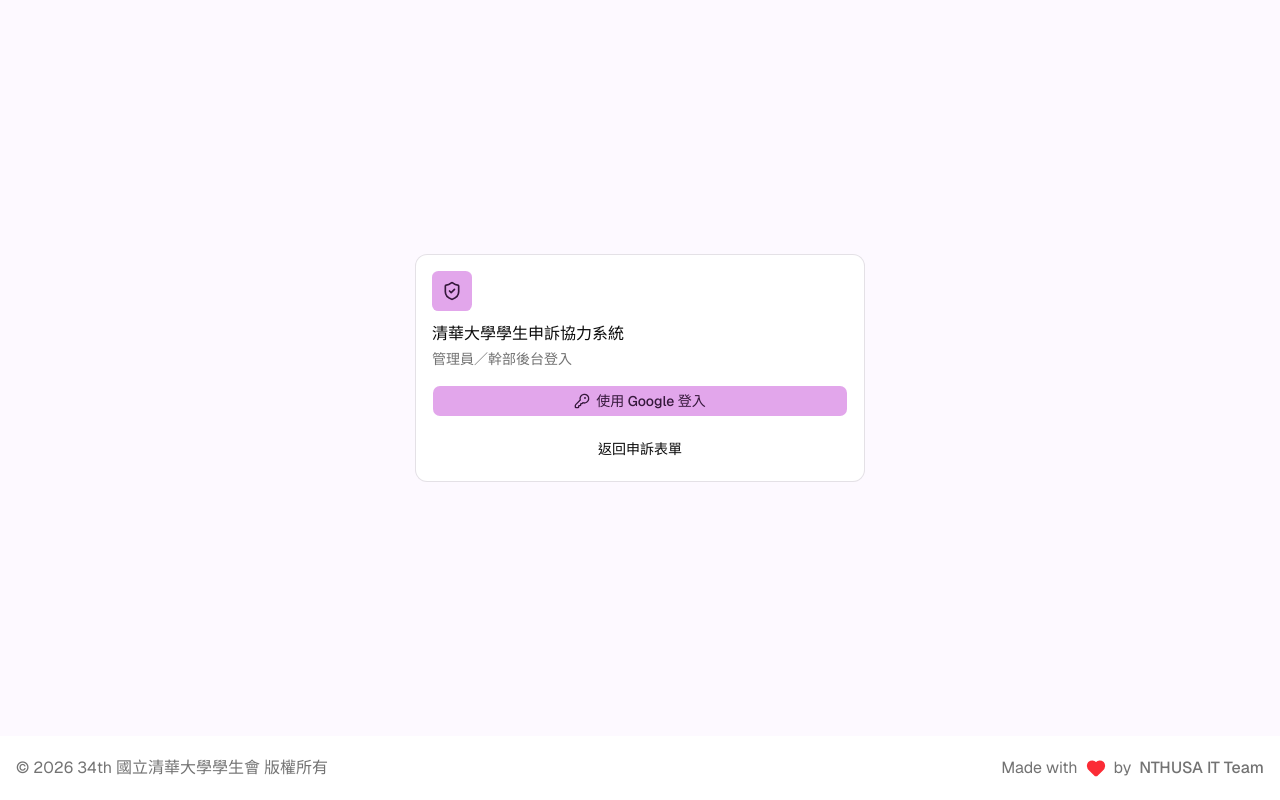
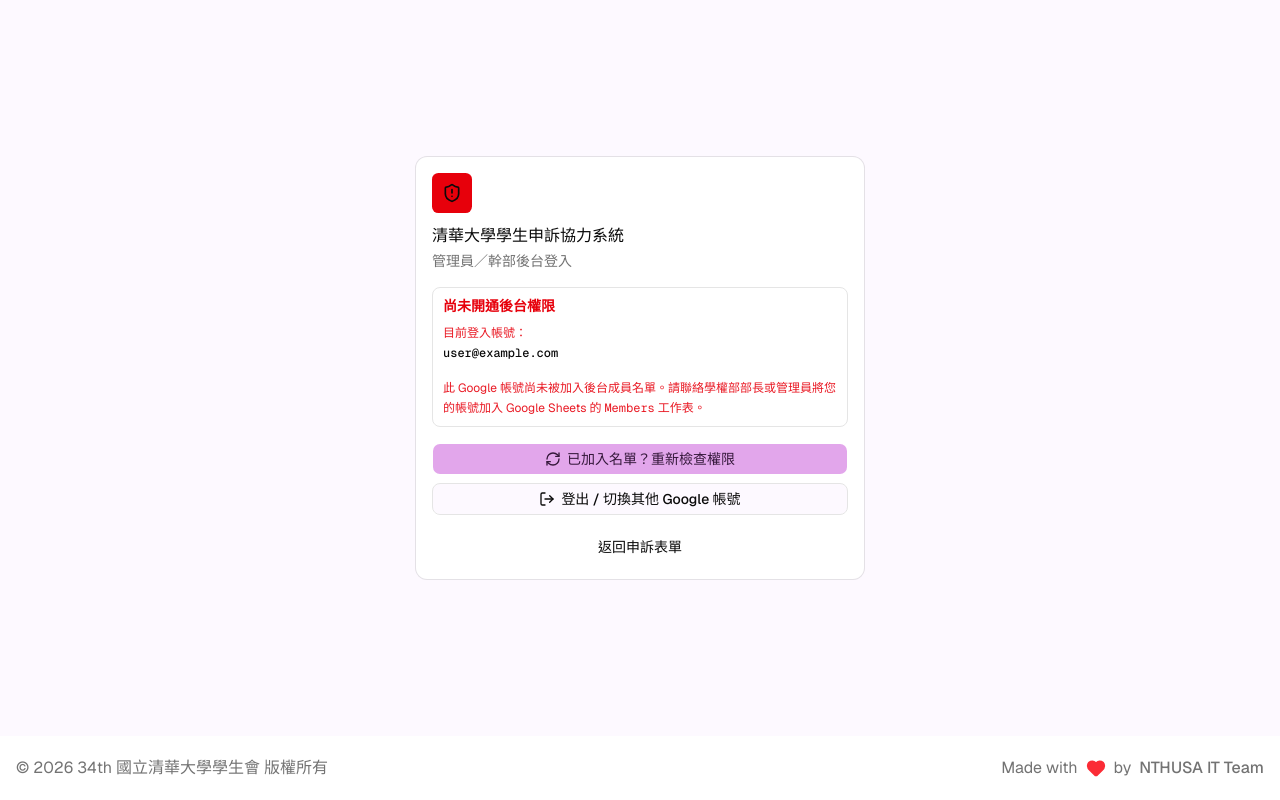
Before and after one commit to NTHU-SA/Appeal-System, a Next.js app: page /login in a window 1280 px wide. Built offline with nearby package versions, Linux system fonts and the light colour scheme; no server answers; sample sign-in values are in the browser's storage.

Commit message:
feat(auth): enhance login page for unauthorized staff and improve email session handling

```diff
--- a/src/app/login/page.tsx
+++ b/src/app/login/page.tsx
@@ -1,28 +1,88 @@
 import Link from "next/link";
-import { KeyRound, ShieldCheck } from "lucide-react";
+import { redirect } from "next/navigation";
+import { KeyRound, LogOut, RefreshCw, ShieldAlert, ShieldCheck } from "lucide-react";
 
-import { signInWithGoogle } from "@/lib/actions";
+import { auth } from "@/auth";
+import { getCurrentStaff } from "@/lib/auth";
+import { signInWithGoogle, signOut } from "@/lib/actions";
+import { Alert, AlertDescription, AlertTitle } from "@/components/ui/alert";
 import { Button } from "@/components/ui/button";
 import { Card, CardContent, CardDescription, CardHeader, CardTitle } from "@/components/ui/card";
 
-export default function LoginPage() {
+export default async function LoginPage() {
+  const session = await auth();
+  const staff = await getCurrentStaff();
+
+  // If already logged in and recognized as staff, go to dashboard
+  if (staff) {
+    redirect("/dashboard");
+  }
+
+  const userEmail = session?.user?.email;
+
   return (
     <main className="flex flex-1 items-center justify-center px-4 py-12">
       <Card className="w-full max-w-md">
         <CardHeader>
-          <div className="mb-2 flex h-10 w-10 items-center justify-center rounded-md bg-primary text-primary-foreground">
+          <div
+            className={`mb-2 flex h-10 w-10 items-center justify-center rounded-md ${
+              userEmail
+                ? "bg-destructive text-destructive-foreground"
+                : "bg-primary text-primary-foreground"
+            }`}
+          >
+            {userEmail ? (
+              <ShieldAlert className="h-5 w-5" />
+            ) : (
               <ShieldCheck className="h-5 w-5" />
+            )}
           </div>
           <CardTitle>清華大學學生申訴協力系統</CardTitle>
           <CardDescription>管理員／幹部後台登入</CardDescription>
         </CardHeader>
         <CardContent className="space-y-4">
+          {userEmail ? (
+            <div className="space-y-4">
+              <Alert variant="destructive">
+                <AlertTitle className="font-semibold">尚未開通後台權限</AlertTitle>
+                <AlertDescription className="mt-1.5 space-y-2 text-xs leading-relaxed">
+                  <p>
+                    目前登入帳號：
+                    <span className="block font-mono font-medium text-foreground">
+                      {userEmail}
+                    </span>
+                  </p>
+                  <p>
+                    此 Google 帳號尚未被加入後台成員名單。請聯絡學權部部長或管理員將您的帳號加入 Google Sheets 的 <span className="font-mono">Members</span> 工作表。
+                  </p>
+                </AlertDescription>
+              </Alert>
+
+              <div className="flex flex-col gap-2">
+                <Button asChild className="w-full">
+                  <Link href="/dashboard">
+                    <RefreshCw className="h-4 w-4" />
+                    已加入名單？重新檢查權限
+                  </Link>
+                </Button>
+                <form action={signOut} className="w-full">
+                  <input type="hidden" name="redirectTo" value="/login" />
+                  <Button variant="outline" className="w-full">
+                    <LogOut className="h-4 w-4" />
+                    登出 / 切換其他 Google 帳號
+                  </Button>
+                </form>
+              </div>
+            </div>
+          ) : (
             <form action={signInWithGoogle}>
               <Button className="w-full">
                 <KeyRound className="h-4 w-4" />
                 使用 Google 登入
               </Button>
             </form>
+          )}
+
           <Button asChild variant="ghost" className="w-full">
             <Link href="/">返回申訴表單</Link>
           </Button>
--- a/src/auth.ts
+++ b/src/auth.ts
@@ -11,9 +11,11 @@ export const { handlers, signIn, signOut, auth } = NextAuth({
     strategy: "jwt",
   },
   callbacks: {
-    jwt({ token, profile }) {
+    jwt({ token, user, profile }) {
       if (profile?.email) {
         token.email = String(profile.email).toLowerCase();
+      } else if (user?.email) {
+        token.email = String(user.email).toLowerCase();
       }
       return token;
     },
--- a/src/lib/actions.ts
+++ b/src/lib/actions.ts
@@ -136,8 +136,12 @@ export async function signInWithGoogle() {
   await signIn("google", { redirectTo: "/dashboard" });
 }
 
-export async function signOut() {
-  await authSignOut({ redirectTo: "/" });
+export async function signOut(formData?: FormData) {
+  const redirectTo =
+    formData && typeof formData.get === "function" && formData.get("redirectTo")
+      ? String(formData.get("redirectTo"))
+      : "/";
+  await authSignOut({ redirectTo });
 }
 
 export async function getStaffOrSetup() {
--- a/src/lib/auth.ts
+++ b/src/lib/auth.ts
@@ -16,12 +16,16 @@ export async function getCurrentStaff(): Promise<StaffSession | null> {
   const email = session?.user?.email?.toLowerCase();
   if (!email) return null;
 
+  try {
     const data = await callGas<{ role: UserRole | null }>("getMemberRole", {
       email,
     });
     const role = staffRoleFromMemberRole(data.role);
     if (role) {
       return { id: email, email, role };
+    }
+  } catch (error) {
+    console.error("getCurrentStaff error:", error);
   }
 
   return null;
```
Lines whose indentation alone changed are shown as unchanged.
